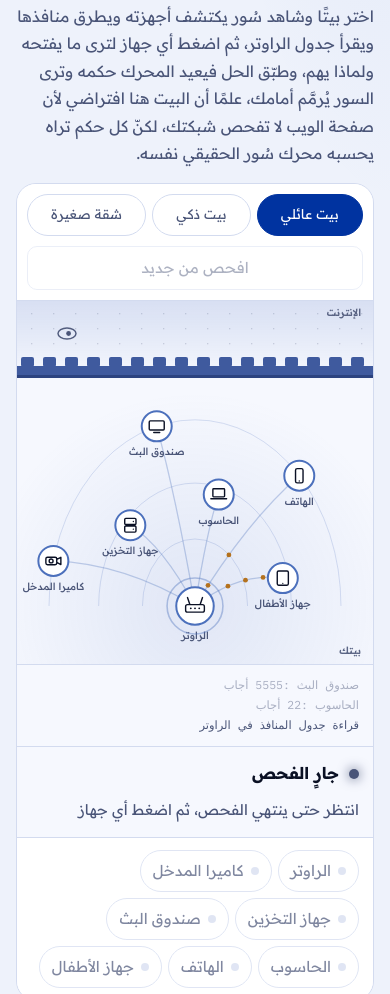
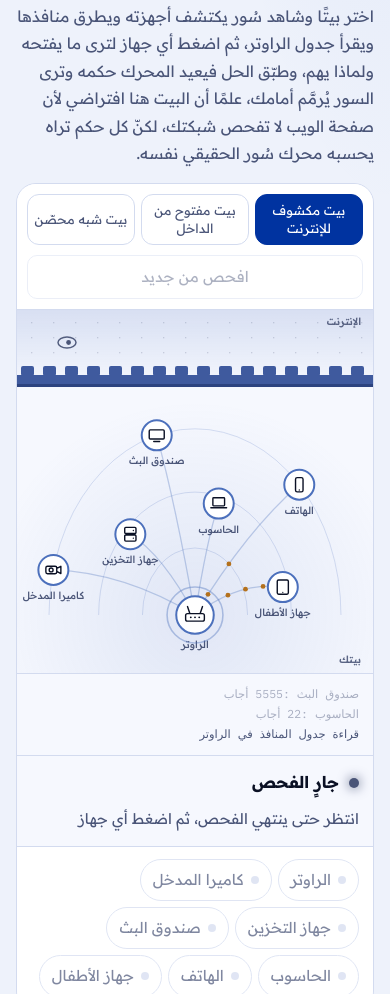
Before and after one commit to SiteQ8/Soor, a website: page docs/index.html in a window 390 px wide. Shown: the part 1509-2503 px from the top of the page. Drawn offline with Linux system fonts and the light colour scheme.

Commit message:
Name the lab's homes by the state of their network
The three homes were named on three different axes: who lives there
(family), what gadgets it has (smart) and what kind of dwelling it is
(small flat). Those overlap, since the family home was itself full of
smart devices, so the names said nothing reliable about the difference.

What actually differs is the network, so the homes are now named on that
one axis, worst to best, each name matching the status the scan ends on:
exposed to the internet (a breach in the wall), open on the inside (the
wall holds but a door inside does not), and nearly fortified (only
things worth reviewing). Exposed to the internet and open on the inside
are the outside and inside of the same wall.

On phones the three tabs are now an even three-part control rather than
two on one line and one left alone below them.

```diff
--- a/docs/lab.js
+++ b/docs/lab.js
@@ -107,15 +107,20 @@
     }
   };
 
-  /* ---------- the homes ---------- */
+  /* ---------- the homes ----------
+     Named by the state of the network, on one axis from worst to best, never by
+     who lives there or what gadgets it has, since any home can be both. Each
+     name matches the status the scan ends on: exposed to the internet (a breach
+     in the wall), open on the inside (the wall holds, a door inside does not),
+     and nearly fortified (only things worth reviewing). */
 
   var ROUTER_WEB = { port: 80, httpServer: "Router Webserver", banner: "WWW-Authenticate: Basic realm" };
   var UPNP = { port: 1900, banner: "UPnP/1.1 IGD rootDevice" };
 
   var HOMES = [
     {
-      id: "family",
-      name: { ar: "بيت عائلي", en: "Family home" },
+      id: "exposed",
+      name: { ar: "بيت مكشوف للإنترنت", en: "Exposed to the internet" },
       devices: [
         { id: "router", kind: "router", hub: true, ip: "192.168.1.1",
           name: { ar: "الراوتر", en: "Router" },
@@ -140,8 +145,8 @@
       ]
     },
     {
-      id: "smart",
-      name: { ar: "بيت ذكي", en: "Smart home" },
+      id: "inside",
+      name: { ar: "بيت مفتوح من الداخل", en: "Open on the inside" },
       devices: [
         { id: "router", kind: "router", hub: true, ip: "192.168.1.1",
           name: { ar: "الراوتر", en: "Router" },
@@ -165,8 +170,8 @@
       ]
     },
     {
-      id: "flat",
-      name: { ar: "شقة صغيرة", en: "Small flat" },
+      id: "nearly",
+      name: { ar: "بيت شبه محصّن", en: "Nearly fortified" },
       devices: [
         { id: "router", kind: "router", hub: true, ip: "192.168.1.1",
           name: { ar: "الراوتر", en: "Router" },
@@ -228,7 +233,7 @@
   var SEV_ORDER = { critical: 0, high: 1, medium: 2, low: 3, info: 4 };
   var SWEEP_FROM = -196 * Math.PI / 180, SWEEP_TO = 16 * Math.PI / 180;
 
-  var knowledge = null, home = null, homeId = "family";
+  var knowledge = null, home = null, homeId = "exposed";
   var nodes = [], findings = [], breaches = [], particles = [];
   var selected = null, hovered = null, autoPicked = null, lastChange = null;
   var phase = "idle", sweep = 0;
--- a/docs/style.css
+++ b/docs/style.css
@@ -430,8 +430,10 @@
   .lab-body { grid-template-columns: 1fr; }
   .lab-stage { border-inline-end: 0; border-block-end: 1px solid var(--rule); }
   .lab-bar { padding: 10px; }
-  .lab-homes { inline-size: 100%; }
-  .lab-homes button { flex: 1 1 auto; padding: 8px 10px; font-size: 0.84rem; }
+  /* three equal parts, each label free to wrap inside its own button, so the
+     control stays balanced instead of leaving one tab alone on a second line */
+  .lab-homes { inline-size: 100%; display: grid; grid-template-columns: repeat(3, minmax(0, 1fr)); }
+  .lab-homes button { padding: 7px 6px; font-size: 0.8rem; line-height: 1.35; border-radius: 12px; }
   .lab-tools { inline-size: 100%; }
   .lab-tools button { flex: 1 1 auto; }
   .lab-log { font-size: 0.72rem; }
```
